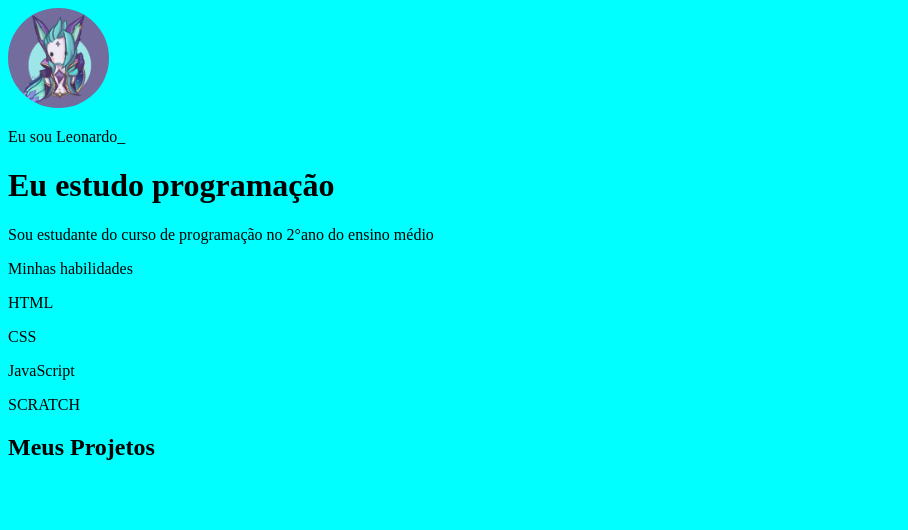
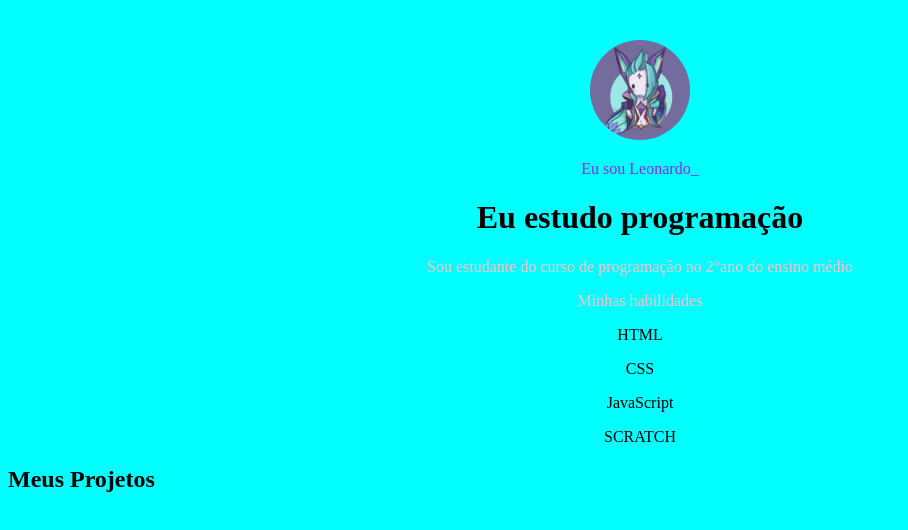
Before and after one commit to leleo25/portif-lio-leonardo-09, a plain HTML site: page portif-lio-leonardo-09-main/portifólio-leonardo-09/index.html in a window 1280 px wide. Shown: the whole page, without its empty margins (0-908 px from the left). Drawn offline with Linux system fonts and the light colour scheme.

Commit message:
Add files via upload

```diff
--- a/portif-lio-leonardo-09-main/portifólio-leonardo-09/style.css
+++ b/portif-lio-leonardo-09-main/portifólio-leonardo-09/style.css
@@ -1,12 +1,36 @@
-body{
+body {
     background-color: aqua;
     display: block;
     justify-content: center;
     align-items: center;
     height: 100vh;
     border: purple 3px;
+    text-align: center;
+    border-radius: 20px;
+    padding-top: 2rem;
 }
-img{
+
+img {
     border-radius: 120px;
+    width: 100px;
     height: 100px;
 }
+
+.perfil {
+    color: blueviolet;
+}
+
+.desc {
+    color: pink;
+}
+
+a {
+    margin: 5px;
+    background-color: rgb(153, 51, 144);
+    padding: 3px;
+    border-radius: 5px;
+}
+
+h2 {
+    text-align: left;
+}
```
